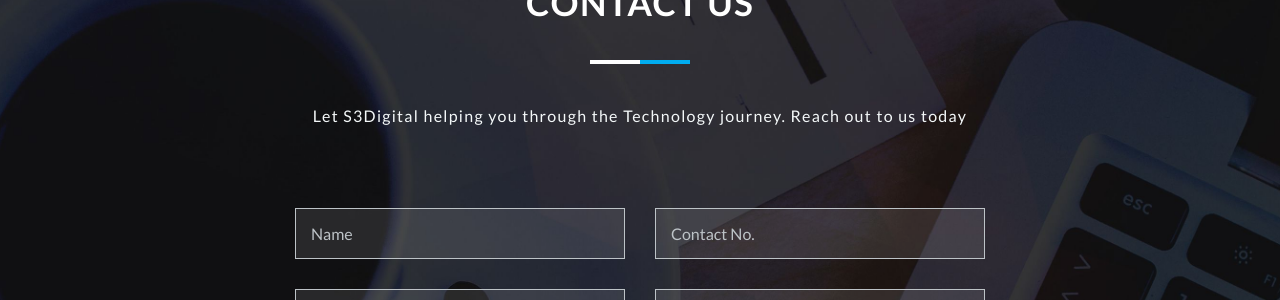
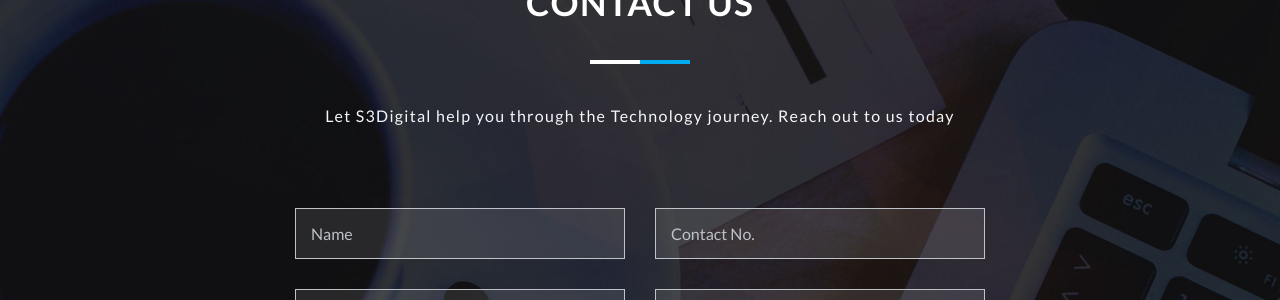
Before and after one commit to s3digital/s3digital.github.io, a Jekyll site: the page built from index.html, in a window 1280 px wide and 900 px high, scrolled down 1947 px. Shown: the part 154-454 px from the top of the window. Built offline with Jekyll 4.4.1, drawn with Linux system fonts in a browser that asks for light colours; nearby versions of some CDN libraries; part of the change alters nothing that is shown.

```diff
--- a/_config.yml
+++ b/_config.yml
@@ -403,7 +403,7 @@ team:
 ############   Contact   ############
 #####################################
 contact-title: Contact Us
-contact-description: Let S3Digital helping you through the Technology journey. Reach out to us today
+contact-description: Let S3Digital help you through the Technology journey. Reach out to us today
 
 #####################################
 #############   Footer   ############
--- a/js/video.js
+++ b/js/video.js
@@ -19,14 +19,9 @@
       // of different video formats to add
       src: [
         {
-          src: '/images/videoall.mp4',
-          type: 'video/mp4'
+          src: '/images/videoall.webm',
+          type: 'video/webm;codecs="vp8, vorbis"'
         }
-        // ,
-        // {
-        //   src: 'night.webm',
-        //   type: 'video/webm;codecs="vp8, vorbis"'
-        // }
       ],
 
       // What to do once video loads (initial frame)
```
